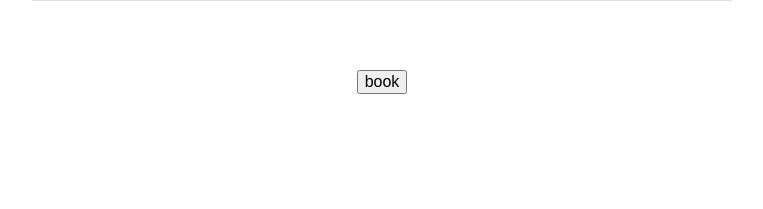
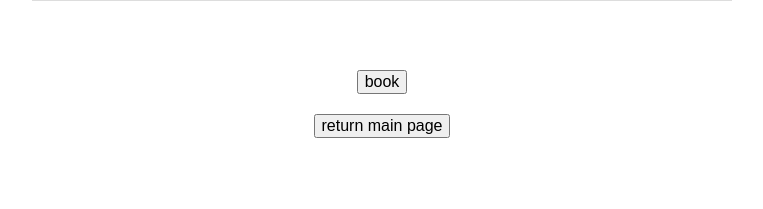
Before and after one commit to ZaneXiao1/COMS4111-proj1-CarRenting, a Flask app: template templates/book.html in a window 1280 px wide. Shown: the part 549-758 px from the top of the page, without its empty margins (258-1021 px from the left). Run offline with Flask 3, Linux system fonts and the light colour scheme; the template is opened without the code that fills it: most values are stand-ins (such as "Sample title", 1, 10 or a date in 2020); parts of the project's set-up code (start-up, migrations or seed data) failed here and were passed over.

Commit message:
small change book page

```diff
--- a/templates/book.html
+++ b/templates/book.html
@@ -54,7 +54,6 @@
   </div>
   <br>
   <div class="option_area" >
-    <!-- method="POST" action="/" -->
     <form method="POST" action="/bookConfirmed/{{car.car_id}}">
         <input type="hidden" name="start" value="{% if start is defined %}{{start}}{% else %}{{today}}{% endif %}">
         <input type="hidden" name="startHour" value="{{shour}}">
@@ -71,6 +70,11 @@
     </form>
   </div>
 
+  <div style="align-items:right">
+    <form action="/">
+      <input type="submit" value="return main page" style="font-size:12pt;">
+    </form>
+  </div>
 
 </body>
 
```
